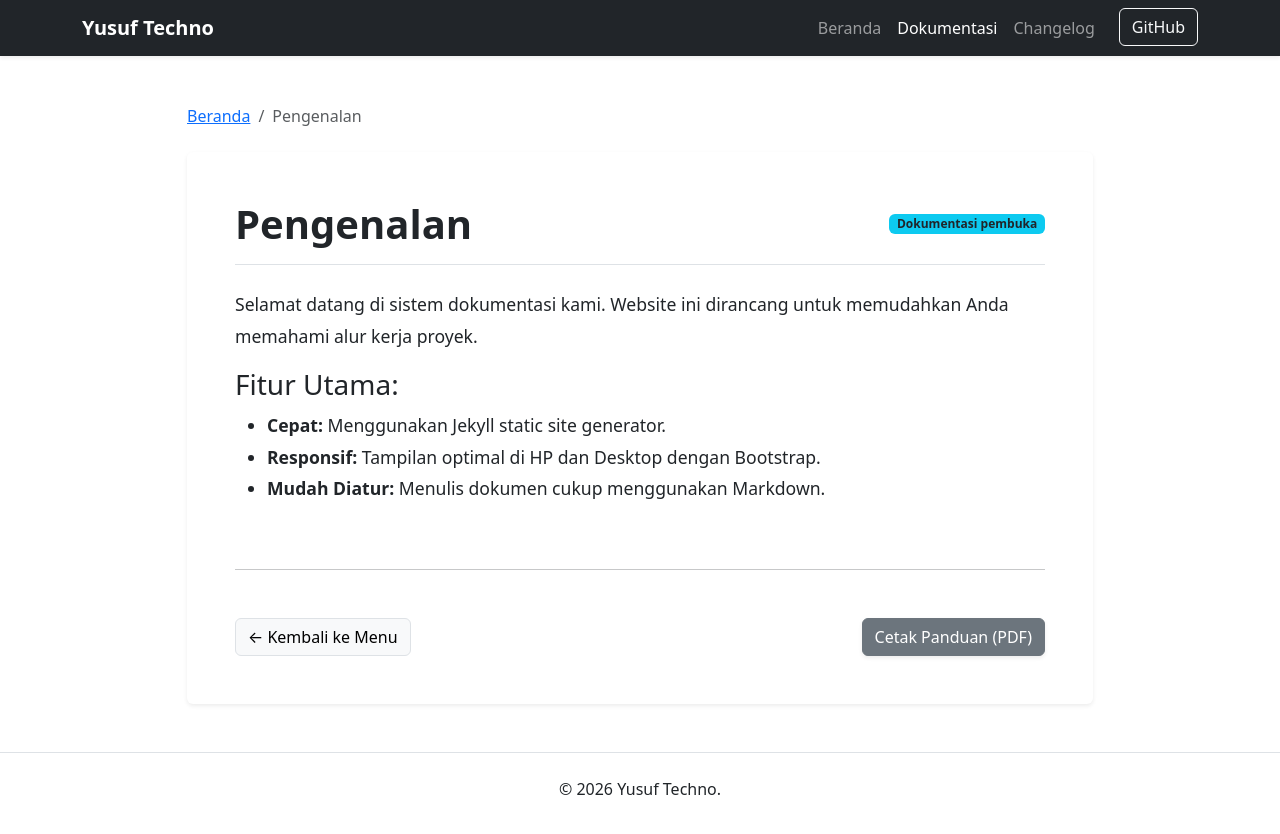
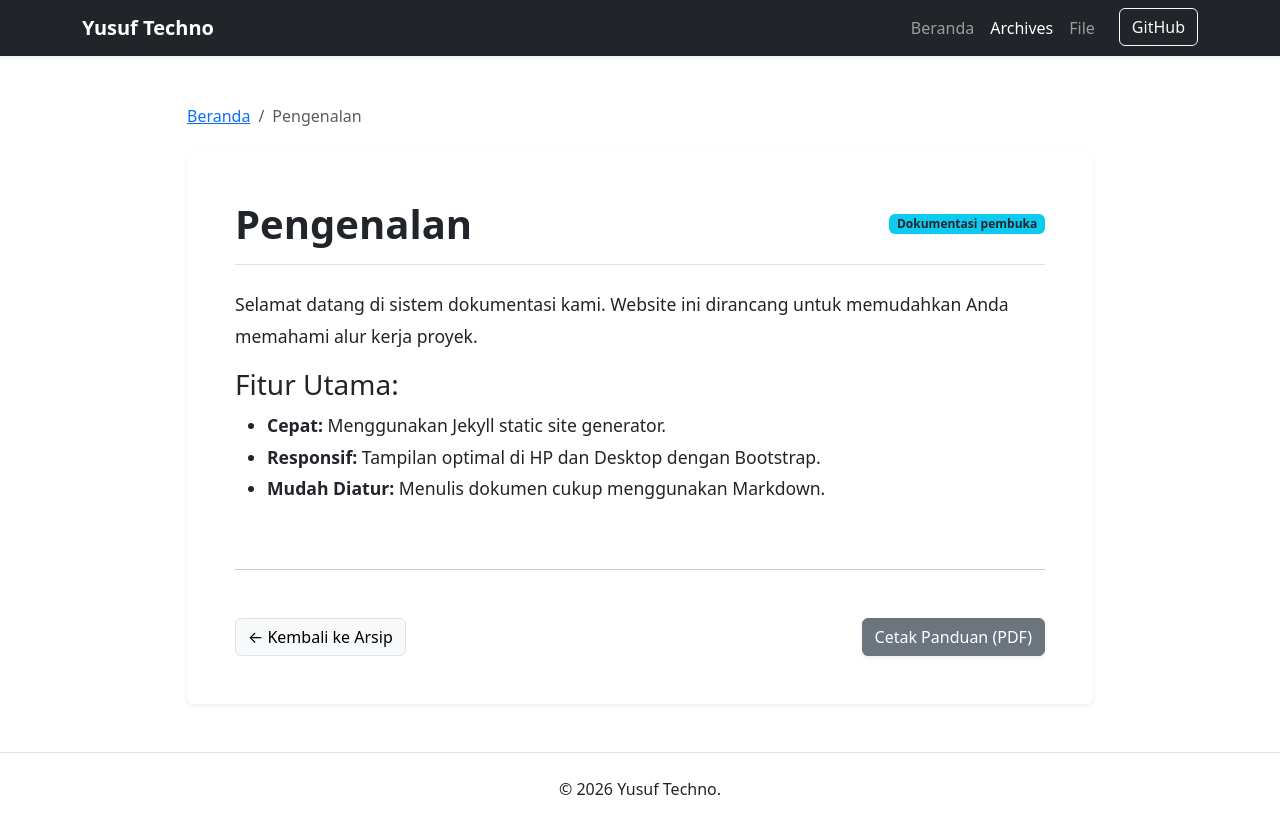
Before and after one commit to yusuftechno/yusuftechno.github.io, a Jekyll site: the page built from _docs/pengenalan.md, in a window 1280 px wide. Shown: the top 834 px of the page. Built offline with Jekyll 4.4.1, drawn with Linux system fonts in a browser that asks for light colours.

Commit message:
kiriman keenam

```diff
--- a/_includes/header.html
+++ b/_includes/header.html
@@ -15,10 +15,10 @@
             <a class="nav-link {% if page.url == '/' %}active{% endif %}" href="{{ '/' | relative_url }}">Beranda</a>
           </li>
           <li class="nav-item">
-            <a class="nav-link {% if page.url contains '/docs/' %}active{% endif %}" href="{{ '/documents' | relative_url }}">Dokumentasi</a>
+            <a class="nav-link {% if page.url contains '/docs/' %}active{% endif %}" href="{{ '/documents' | relative_url }}">Archives</a>
           </li>
           <li class="nav-item">
-            <a class="nav-link {% if page.url == '/changelog/' %}active{% endif %}" href="{{ '/changelog' | relative_url }}">Changelog</a>
+            <a class="nav-link {% if page.url == '/changelog/' %}active{% endif %}" href="{{ '/files' | relative_url }}">File</a>
           </li>
           <li class="nav-item">
             <a class="btn btn-outline-light ms-lg-3" href="https://github.com/yusuftechno/repo" target="_blank">
--- a/_layouts/docs.html
+++ b/_layouts/docs.html
@@ -23,7 +23,7 @@ layout: default
 
                 <hr class="my-5">
                 <div class="d-flex justify-content-between">
-                    <a href="{{ '/' | relative_url }}" class="btn btn-light border">← Kembali ke Menu</a>
+                    <a href="{{ '/documents' | relative_url }}" class="btn btn-light border">← Kembali ke Arsip</a>
                     <button onclick="window.print()" class="btn btn-secondary shadow-sm">Cetak Panduan (PDF)</button>
                 </div>
             </div>
```
Also changed, not shown: files.md (renamed from changelog.md, +1 -1 lines).
